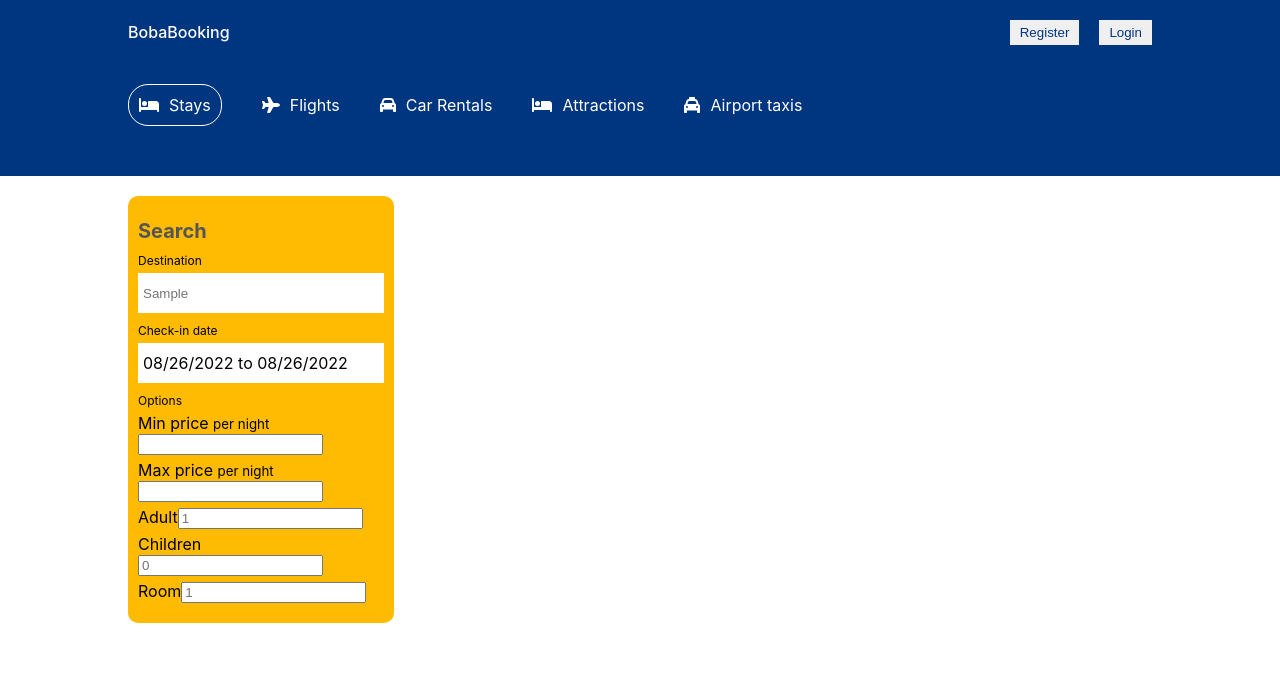
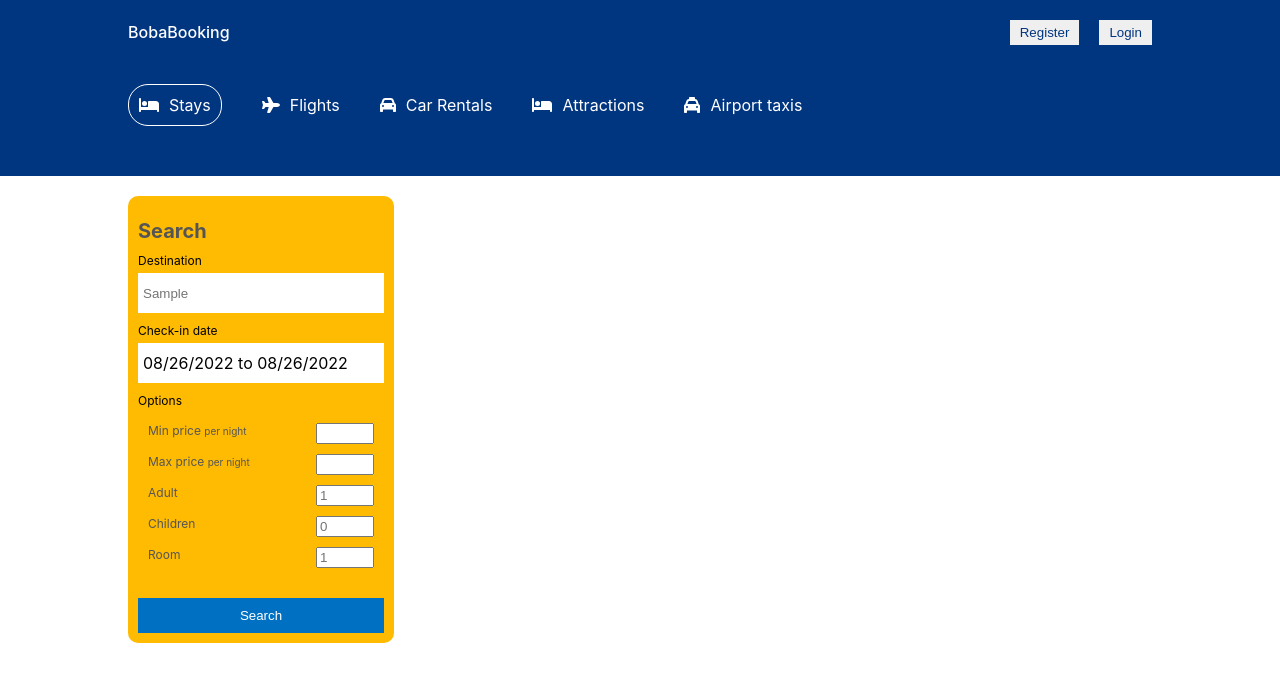
Before and after one commit to brunash/booking-app-client, a React (Create React App) app: page / in a window 1280 px wide. Both pictures are taken after typing "Sample" into the empty fields and a click on the button "Search". Shown: the top 682 px of the page. Built offline with nearby package versions, Linux system fonts and the light colour scheme.

Commit message:
continued work on the hotels page

```diff
--- a/src/pages/list/List.jsx
+++ b/src/pages/list/List.jsx
@@ -1,16 +1,15 @@
 import React from 'react';
-import { useState } from 'react';
-import { useLocation } from 'react-router-dom';
 import Header from '../../components/Header/Header';
 import NavBar from '../../components/NavBar/NavBar';
 import './List.scss';
 import { format } from "date-fns";
 import { DateRange } from 'react-date-range';
+import { useState} from 'react';
+import { useLocation } from 'react-router-dom';
 
 const List = () => {
 
     const location = useLocation();
-
     const [destination, setDestination] = useState(location.state.destination);
     const [date, setDate] = useState(location.state.date);
     const [openDate, setOpenDate] = useState(false);
@@ -45,17 +44,24 @@ const List = () => {
               </div>
               <div className="list__search--item">
                 <label htmlFor="">Options</label>
+                <div className="list__container">
                   <div className="list__search--option">
                     <span className="list__search--option-text">
                       Min price <small>per night</small>
                     </span>
-                  <input type="number" className="list__search--option-input" />
+                    <input
+                      type="number"
+                      className="list__search--option-input"
+                    />
                   </div>
                   <div className="list__search--option">
                     <span className="list__search--option-text">
                       Max price <small>per night</small>
                     </span>
-                  <input type="number" className="list__search--option-input" />
+                    <input
+                      type="number"
+                      className="list__search--option-input"
+                    />
                   </div>
                   <div className="list__search--option">
                     <span className="list__search--option-text">Adult</span>
@@ -86,6 +92,8 @@ const List = () => {
                   </div>
                 </div>
               </div>
+              <button>Search</button>
+            </div>
             <div className="list__result"></div>
           </div>
         </div>
--- a/src/pages/list/List.scss
+++ b/src/pages/list/List.scss
@@ -2,6 +2,9 @@
     display: flex;
     justify-content: center;
     margin-top: 20px;
+    &__container {
+        padding: 10px;
+    }
     &__wrapper {
         width: 100%;
         max-width: 1024px;
@@ -42,6 +45,16 @@
             cursor: pointer;
         }
     }
+    &--option {
+        display: flex;
+        justify-content: space-between;
+        margin-bottom: 10px;
+        color: #555;
+        font-size: 12px;
+        &-input {
+            width: 50px;
+        }
+    }
 }
 }
 
@@ -49,3 +62,13 @@
 .list__result{
     flex:3;
 }
+
+.list__search>button {
+    padding: 10px;
+    background-color: #0071c2;
+    color: white;
+    border: none;
+    width: 100%;
+    font-weight: 500;
+    cursor: pointer;
+}
```
Lines whose indentation alone changed are shown as unchanged.
